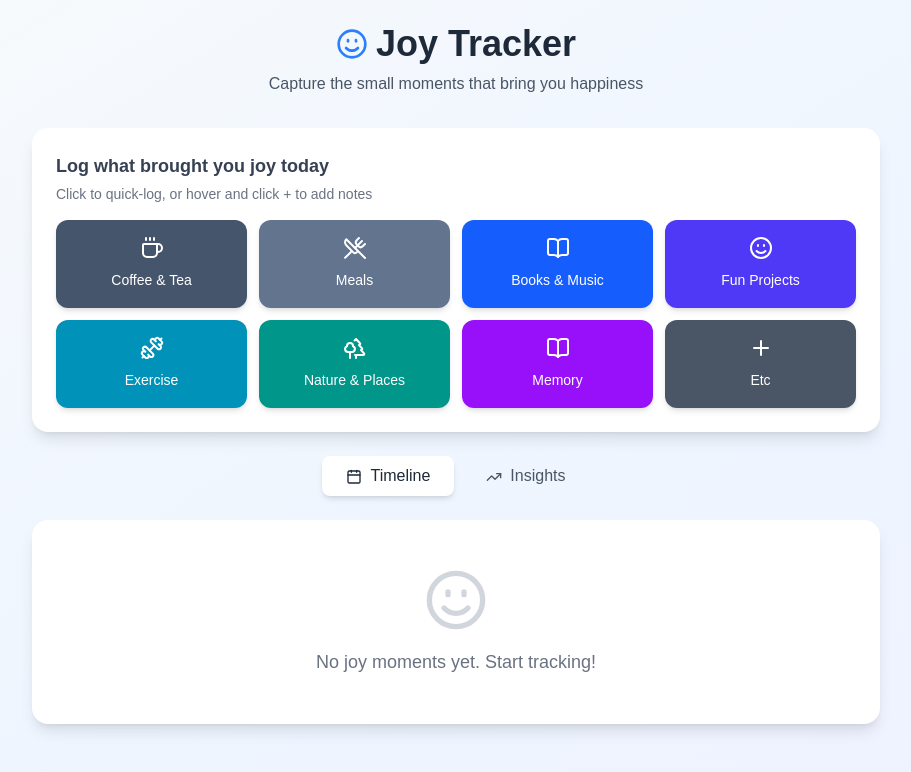
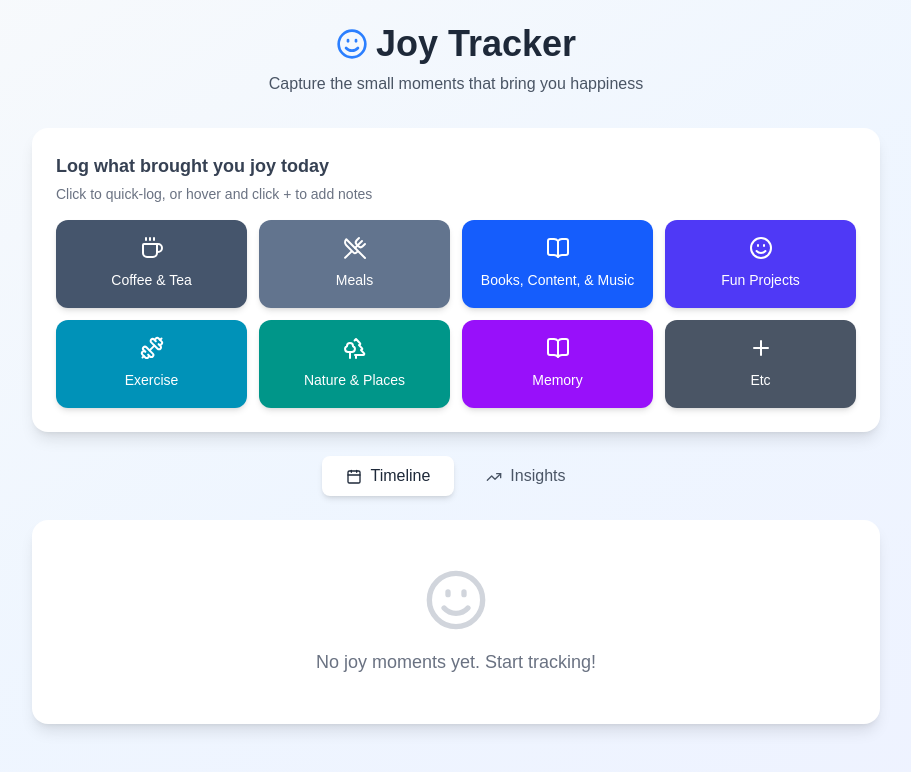
Before and after one commit to bessiec/joy-tracker-app, a Next.js app: page / in a window 1280 px wide. Shown: the top 772 px of the page, without its empty margins (184-1095 px from the left). Built offline with nearby package versions, Linux system fonts and the light colour scheme.

Commit message:
Modify to add content as an option in one of buttons

```diff
--- a/app/page.tsx
+++ b/app/page.tsx
@@ -29,7 +29,7 @@ export default function JoyTracker() {
   const categories: Category[] = [
     { id: 'coffee', name: 'Coffee & Tea', icon: Coffee, color: 'bg-slate-600' },
     { id: 'meals', name: 'Meals', icon: UtensilsCrossed, color: 'bg-slate-500' },
-    { id: 'content', name: 'Books & Music', icon: BookOpen, color: 'bg-blue-600' },
+    { id: 'content', name: 'Books, Content, & Music', icon: BookOpen, color: 'bg-blue-600' },
     { id: 'projects', name: 'Fun Projects', icon: Smile, color: 'bg-indigo-600' },
     { id: 'exercise', name: 'Exercise', icon: Dumbbell, color: 'bg-cyan-600' },
     { id: 'nature', name: 'Nature & Places', icon: Trees, color: 'bg-teal-600' },
```
